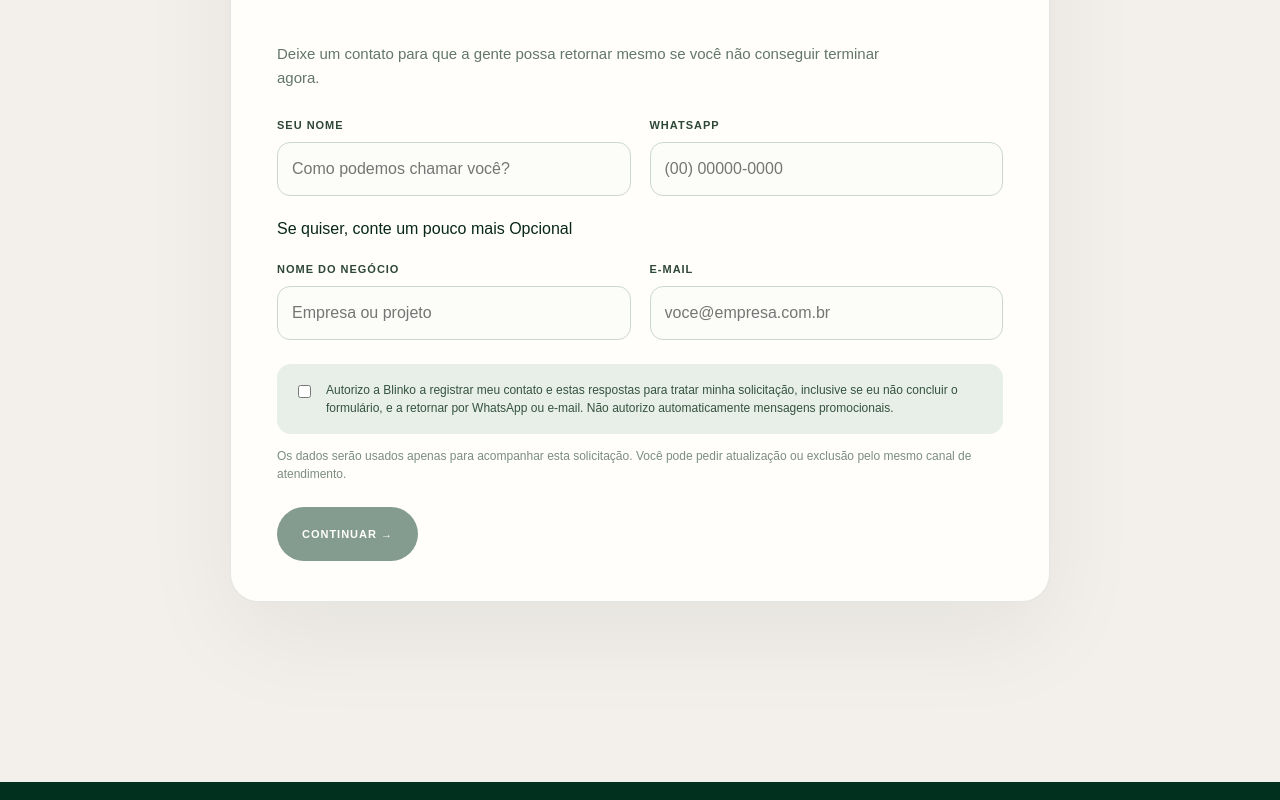
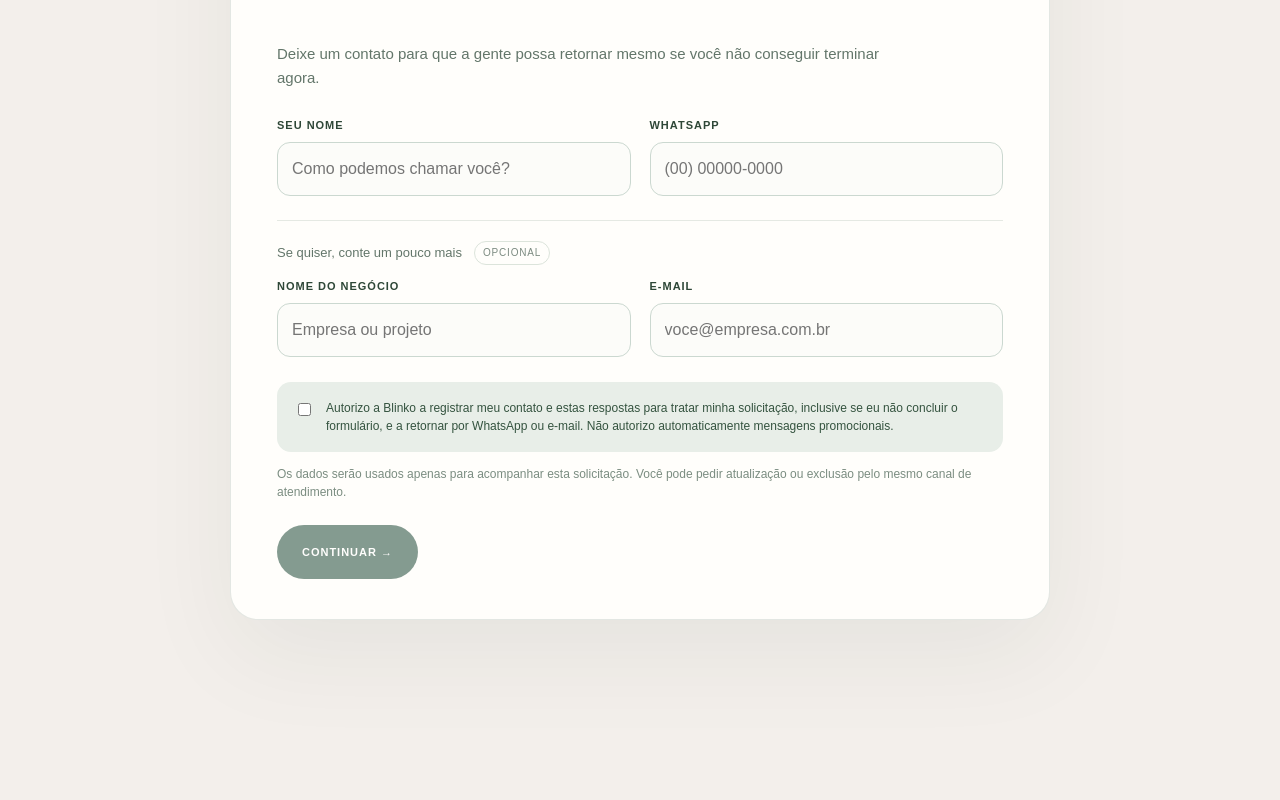
Before and after one commit to leleca7/blinko, a Next.js app: page /diagnostico in a window 1280 px wide. Shown: the part 1293-2093 px from the top of the page. Built offline with nearby package versions, Linux system fonts and the light colour scheme.

Commit message:
style(triagem): separar visualmente informações opcionais

```diff
--- a/app/diagnostico/quick-triage.module.css
+++ b/app/diagnostico/quick-triage.module.css
@@ -33,3 +33,8 @@
 .reference{font-size:13px!important;color:#365944!important}.backLink{display:block;margin-top:24px;color:#3d5c48;font-size:12px;font-weight:700}
 @media(max-width:690px){.shell{margin:4px auto 55px;border-radius:21px;padding:25px 18px 30px}.grid{grid-template-columns:1fr;gap:15px}.head h2{font-size:43px}.choice{padding:15px}.actions .primary,.actions .back{padding:0 16px;font-size:10px}.success{padding:33px 25px;margin:12px auto 60px}.success h2{font-size:43px}}
 @media(prefers-reduced-motion:reduce){.shell *, .shell *:before,.shell *:after{transition:none!important;animation:none!important}}
+
+.optionalBlock{margin:5px 0 25px;padding-top:20px;border-top:1px solid #e5e9e3}
+.optionalIntro{display:flex;align-items:center;gap:12px;margin:0 0 8px;color:#63766a;font-size:13px;line-height:1.4;font-weight:500}
+.optionalIntro span{font-size:10px;letter-spacing:.08em;text-transform:uppercase;color:#7c8b81;border:1px solid #dce4db;border-radius:999px;padding:4px 8px}
+.optionalBlock .grid{margin:14px 0 0}
```
